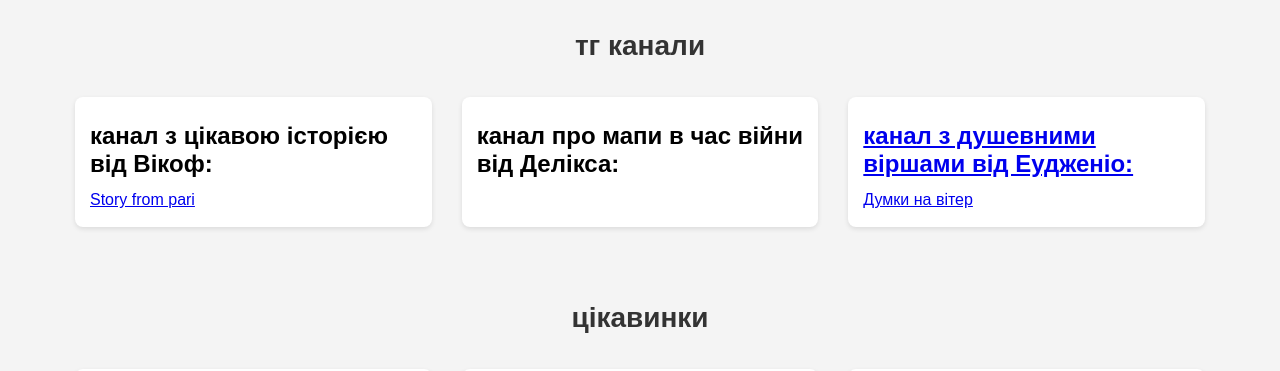
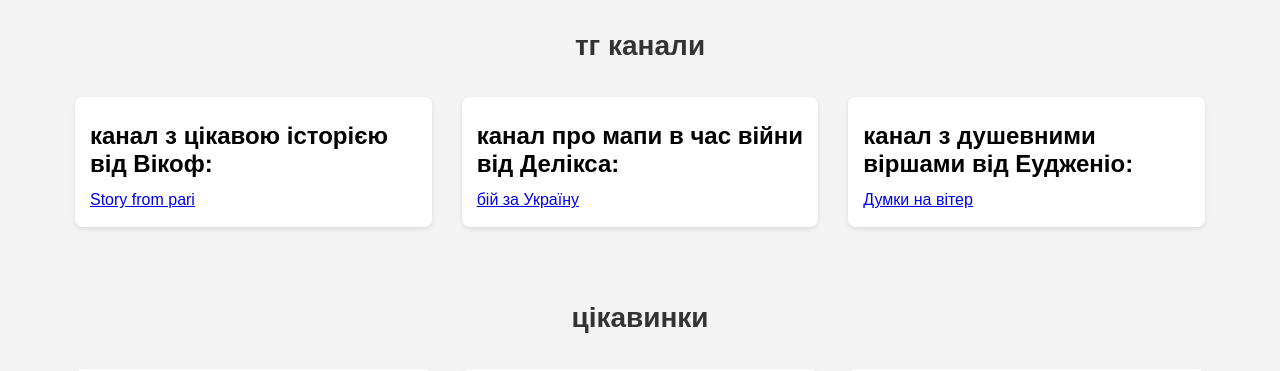
Before and after one commit to ValeriiTP/news, a plain HTML site: page index.html in a window 1280 px wide. Shown: the part 900-1271 px from the top of the page. Drawn offline with Linux system fonts and the light colour scheme.

Commit message:
Update index.html

```diff
--- a/index.html
+++ b/index.html
@@ -149,7 +149,7 @@
             <div class="news-item">
 
                 <h2>канал про мапи в час війни від Делікса:</h2>
-                <p><a href="https://t.me/+1a8f9vvWp95iNTQy"бій за Україну</a></p>
+                <p><a href="https://t.me/+1a8f9vvWp95iNTQy">бій за Україну</a></p>
             </div>
             <div class="news-item">
 
```
